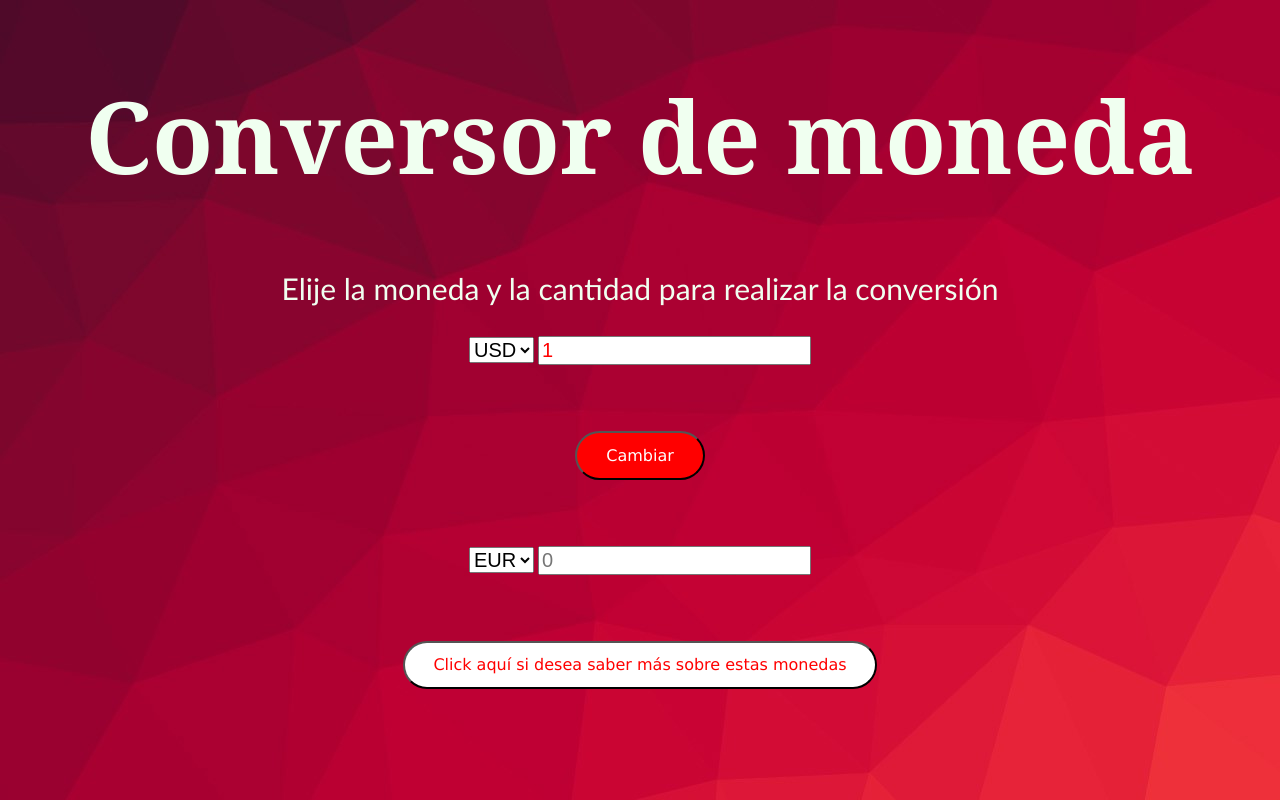
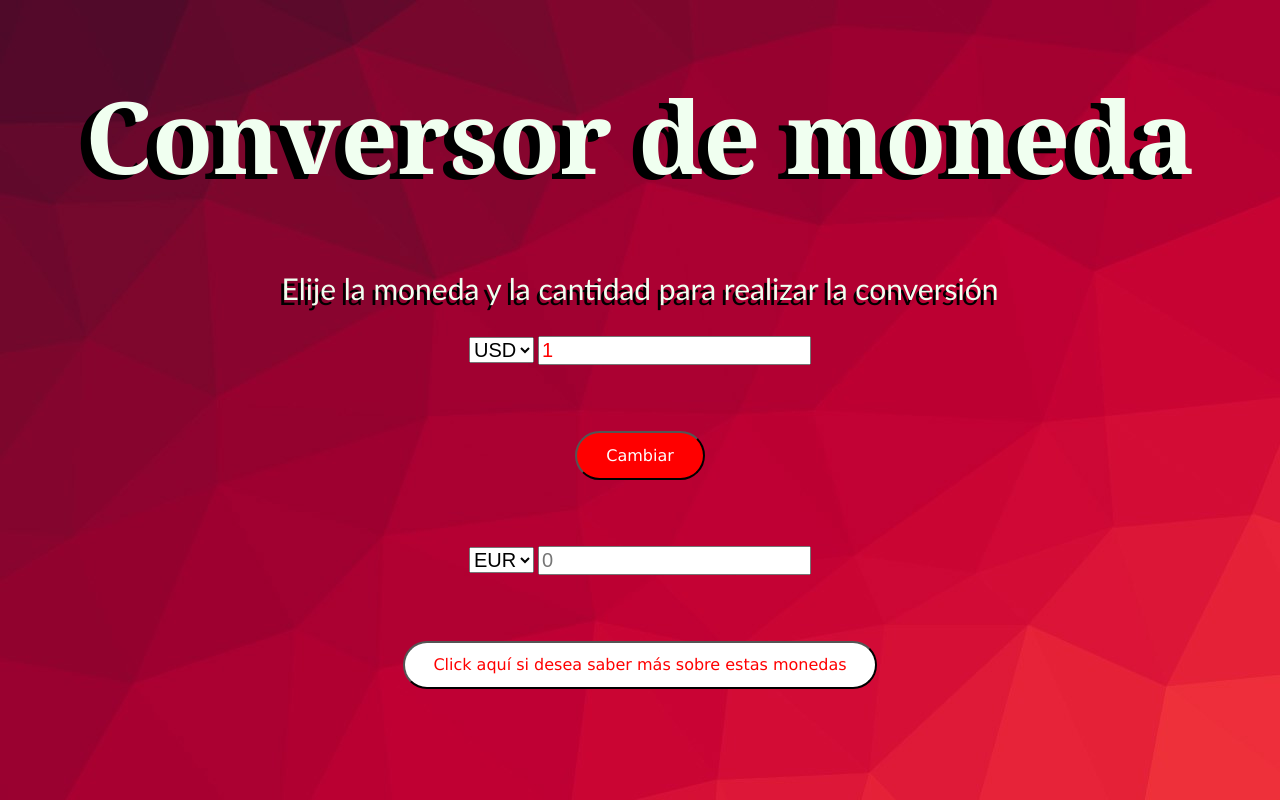
Before and after one commit to valen82843/valen82843.github.io, a plain HTML site: page index.html in a window 1280 px wide. Drawn offline with Linux system fonts and the light colour scheme; no server answers.

Commit message:
Update estilos.css

```diff
--- a/estilos.css
+++ b/estilos.css
@@ -6,11 +6,13 @@ body{
    font-family: Georgia, 'Times New Roman', Times, serif;
    font-size: 50px;
    color:honeydew;
+   text-shadow: -10px 5px black;
 }
 .texto1{
     font-size: 30px;
     font-family:'Gill Sans', 'Gill Sans MT', Calibri, 'Trebuchet MS', sans-serif;
     color:honeydew;
+    text-shadow: -3px 5px black;
 }
 .cambio{
     font-size: 30px;
```
